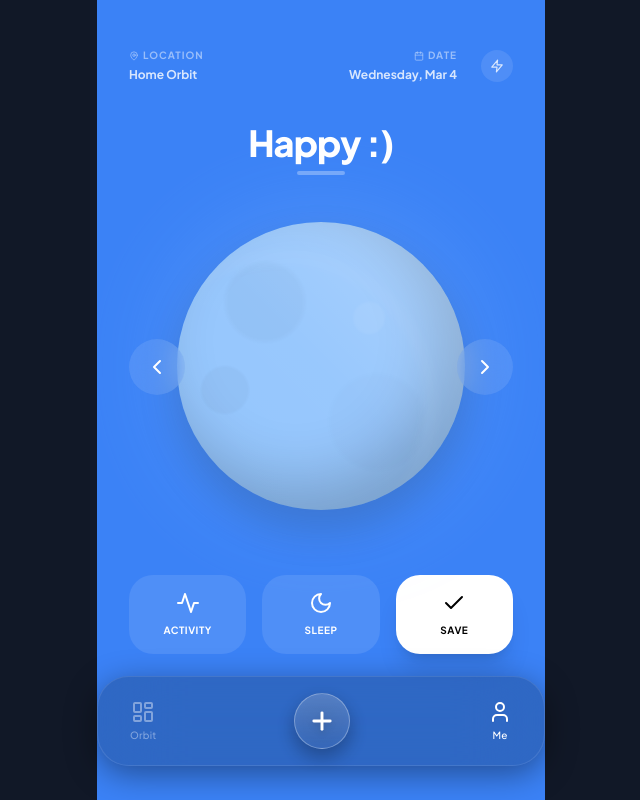
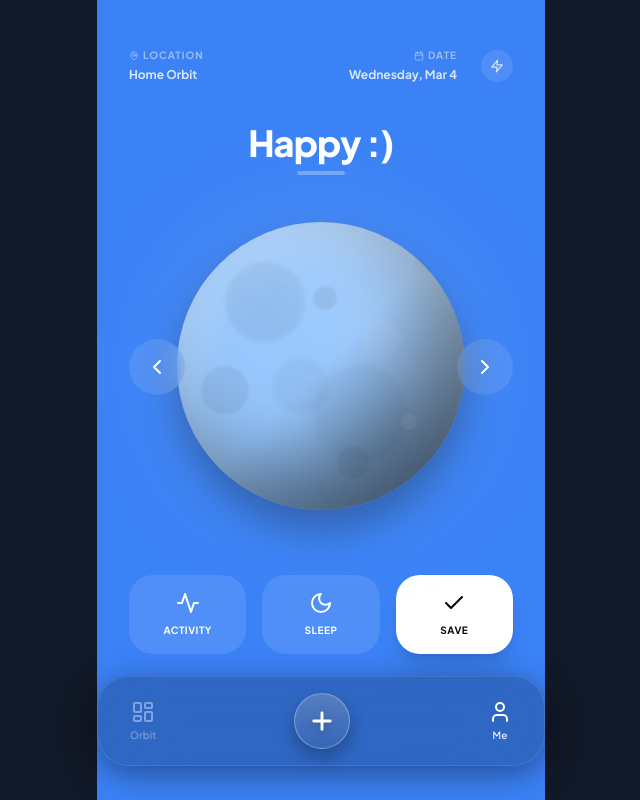
Before and after one commit to mrazndead/Mood, a React (Vite) app: page / in a window 1280 px wide. Shown: the whole page, without its empty margins (319-959 px from the left). Built offline with nearby package versions, Linux system fonts and the light colour scheme.

Commit message:
[dyad] Enhanced planet 3D shading and added more craters - wrote 1 file(s)

```diff
--- a/components/Planet.tsx
+++ b/components/Planet.tsx
@@ -28,7 +28,7 @@ const Planet: React.FC<PlanetProps> = ({ mood, isAnimating = true }) => {
 
       {/* The Planet Body */}
       <motion.div
-        className="w-full h-full rounded-full relative overflow-hidden shadow-[inset_-25px_-25px_60px_rgba(0,0,0,0.2),0_20px_40px_rgba(0,0,0,0.15)] cursor-pointer"
+        className="w-full h-full rounded-full relative overflow-hidden shadow-[inset_-40px_-40px_80px_rgba(0,0,0,0.4),inset_20px_20px_40px_rgba(255,255,255,0.2),0_20px_40px_rgba(0,0,0,0.3)] cursor-pointer"
         animate={{
             backgroundColor: mood.planetColor,
             y: isAnimating ? [0, -12, 0] : 0
@@ -40,16 +40,26 @@ const Planet: React.FC<PlanetProps> = ({ mood, isAnimating = true }) => {
         onPointerDown={handlePointerDown}
         whileTap={{ scale: 0.97 }}
       >
-        {/* Texture/Craters - Dynamic based on mood type */}
-        <div className="absolute inset-0 opacity-30">
-            <div className="absolute w-20 h-20 bg-black/10 rounded-full top-10 left-12 blur-[2px]" />
-            <div className="absolute w-12 h-12 bg-black/10 rounded-full top-36 left-6 blur-[1px]" />
-            <div className="absolute w-24 h-24 bg-black/5 rounded-full bottom-10 right-10 blur-[3px]" />
-            <div className="absolute w-8 h-8 bg-white/20 rounded-full top-20 right-20 blur-[1px]" />
+        {/* Texture/Craters */}
+        <div className="absolute inset-0 opacity-40">
+            {/* Large Craters */}
+            <div className="absolute w-20 h-20 bg-black/15 rounded-full top-10 left-12 blur-[2px] shadow-inner" />
+            <div className="absolute w-24 h-24 bg-black/10 rounded-full bottom-12 right-14 blur-[3px] shadow-inner" />
+
+            {/* Medium Craters */}
+            <div className="absolute w-12 h-12 bg-black/15 rounded-full top-36 left-6 blur-[1px]" />
+            <div className="absolute w-10 h-10 bg-white/10 rounded-full top-24 right-16 blur-[1px]" />
+            <div className="absolute w-14 h-14 bg-black/10 rounded-full bottom-24 left-24 blur-[2px]" />
+
+            {/* Small Craters/Details */}
+            <div className="absolute w-6 h-6 bg-black/20 rounded-full top-16 right-32 blur-[1px]" />
+            <div className="absolute w-4 h-4 bg-white/20 rounded-full top-48 right-12 blur-[0.5px]" />
+            <div className="absolute w-8 h-8 bg-black/15 rounded-full bottom-8 left-40 blur-[1px]" />
+            <div className="absolute w-5 h-5 bg-black/10 rounded-full top-8 right-8 blur-[1px]" />
 
             {/* Swirl patterns for some moods */}
             {['Great', 'Okay', 'Low'].includes(mood.type) && (
-                <div className="absolute inset-0 border-[15px] border-white/10 rounded-full scale-110 -translate-x-10 translate-y-10 blur-sm" />
+                <div className="absolute inset-0 border-[20px] border-white/5 rounded-full scale-110 -translate-x-12 translate-y-12 blur-md" />
             )}
         </div>
 
@@ -77,10 +87,13 @@ const Planet: React.FC<PlanetProps> = ({ mood, isAnimating = true }) => {
         </AnimatePresence>
 
         {/* Shine/Atmosphere */}
-        <div className="absolute inset-0 bg-gradient-to-tr from-transparent via-white/5 to-white/25 rounded-full pointer-events-none" />
+        <div className="absolute inset-0 bg-gradient-to-tr from-transparent via-white/5 to-white/30 rounded-full pointer-events-none" />
+
+        {/* Deep Shadow Overlay for 3D effect */}
+        <div className="absolute inset-0 bg-gradient-to-br from-transparent via-transparent to-black/40 rounded-full pointer-events-none" />
       </motion.div>
 
-      {/* Rings for specific moods like in the design */}
+      {/* Rings for specific moods */}
       {mood.type === 'Okay' && (
         <motion.div
             initial={{ opacity: 0, rotate: -20, scale: 0.8 }}
```
